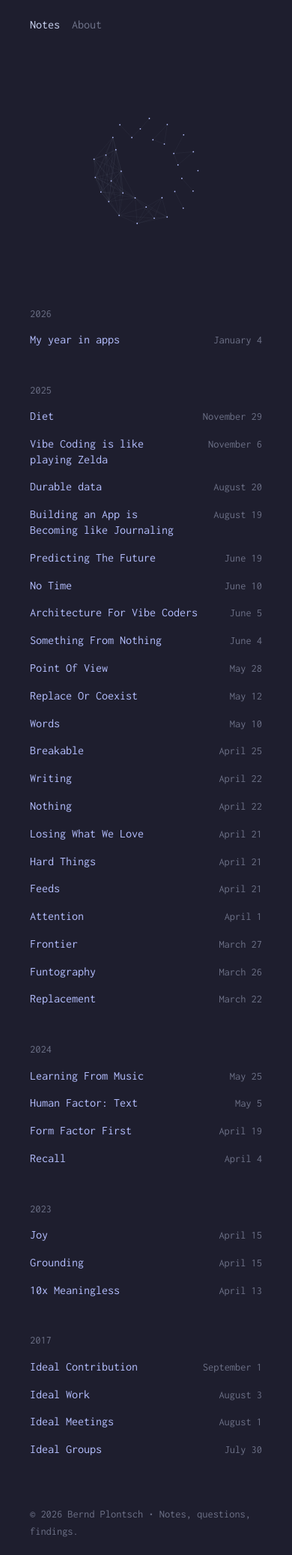
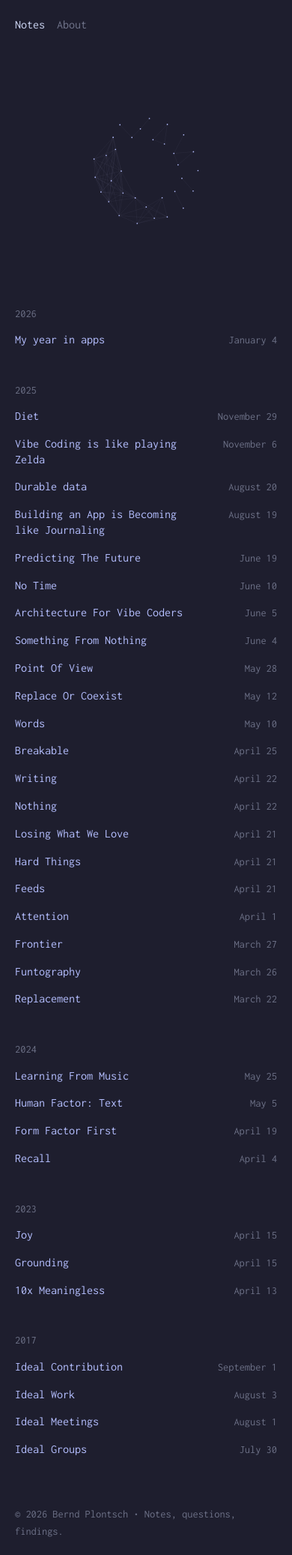
Before and after one commit to berndpl/notes-plontsch, a Jekyll site: the page built from index.markdown, in a window 390 px wide. Shown: the whole page at 75% size. Built offline with Jekyll 4.4.1, drawn with Linux system fonts in a browser that asks for light colours.

Commit message:
Refactor main.css: reserve vertical scrollbar space to prevent layout shifts, adjust body margin for centering, and ensure consistent spacing by removing top margin from the first child in main.

```diff
--- a/assets/css/main.css
+++ b/assets/css/main.css
@@ -4,6 +4,9 @@
 /* Reset and base styles */
 html {
   text-align: left;
+  /* Always reserve vertical scrollbar space to prevent horizontal layout jumps
+     when page height changes between routes (e.g. with/without header image or canvas) */
+  overflow-y: scroll;
 }
 
 * {
@@ -18,7 +21,7 @@
   color: #cdd6f4; /* Catppuccin Mocha text */
   background-color: #1e1e2e; /* Catppuccin Mocha base */
   max-width: 800px;
-  margin: 0 clamp(20px, calc((100vw - 800px) / 2), 328px);
+  margin: 0 auto;
   padding: 20px;
 }
 
@@ -110,9 +113,11 @@
   line-height: 1.4;
 }
 
-main.about-page {
-  padding-top: 2rem;
+/* Ensure consistent spacing - remove top margin from first element in main */
+main > *:first-child {
+  margin-top: 0;
 }
+
 
 /* Post graph visualization */
 .post-graph-container {
```
